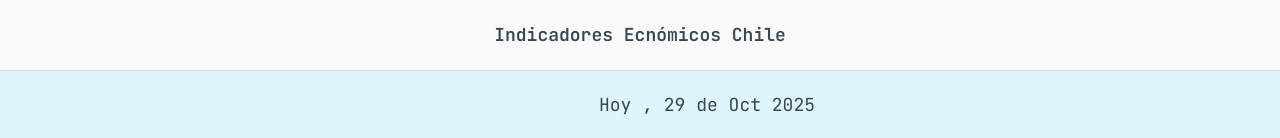
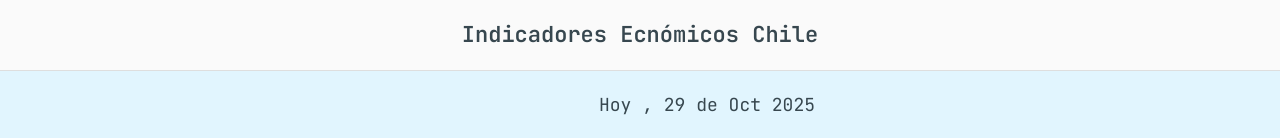
Before and after one commit to carlos-sweb/scrapy-indicadores, a plain HTML site: page www/index.html in a window 1280 px wide. Shown: the top 138 px of the page. Drawn offline with nearby package versions, Linux system fonts and the light colour scheme.

Commit message:
fix size from title www/index.html

```diff
--- a/www/index.html
+++ b/www/index.html
@@ -138,7 +138,7 @@
 			justify-content:center;
 			text-align: center;
 
-			font-size:18px;
+			font-size:22px;
 			font-weight:600;
 			color:#37474F;
 		}
```
